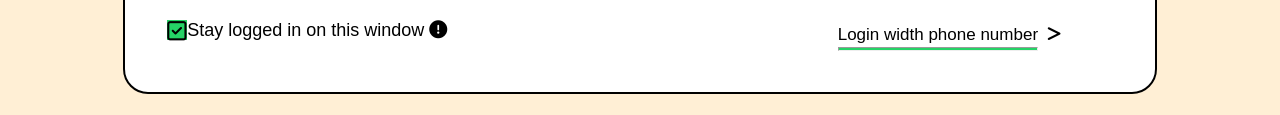
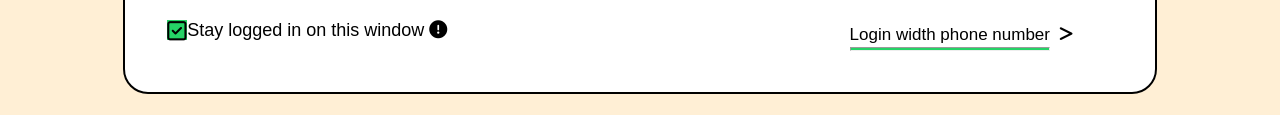
Before and after one commit to jawadahmad443/whatsapp-clone, a plain HTML site: page index.html in a window 1280 px wide. Shown: the part 540-655 px from the top of the page. Drawn offline with Linux system fonts and the light colour scheme.

Commit message:
commit first

```diff
--- a/style.css
+++ b/style.css
@@ -37,7 +37,7 @@ body {
 /* container */
 .container {
   width: 95%;
-  height: 830px;
+  height: 800px;
   margin: auto;
 }
 
@@ -171,7 +171,7 @@ body {
 .right-text {
   width: 33%;
   height: 60px;
-  margin-left: 190px;
+  margin-left: 220px;
   display: flex;
   flex-direction: column;
   justify-content: center;
```
